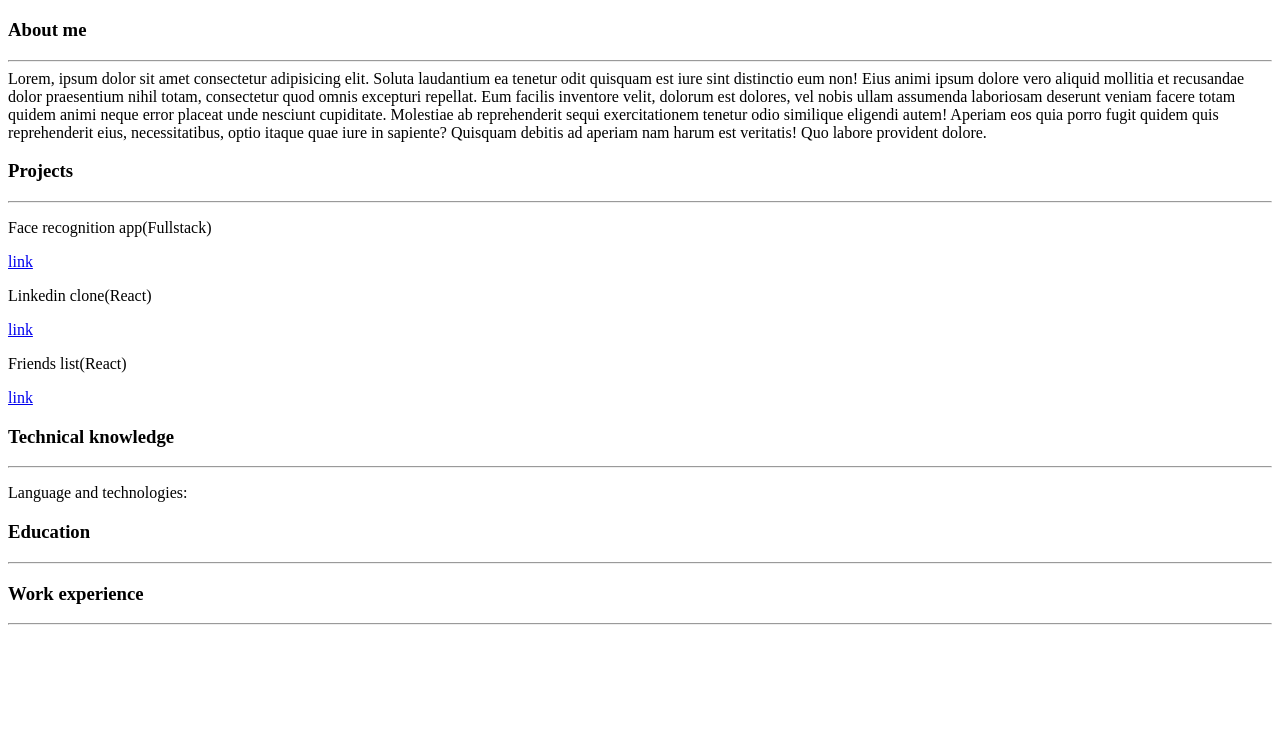
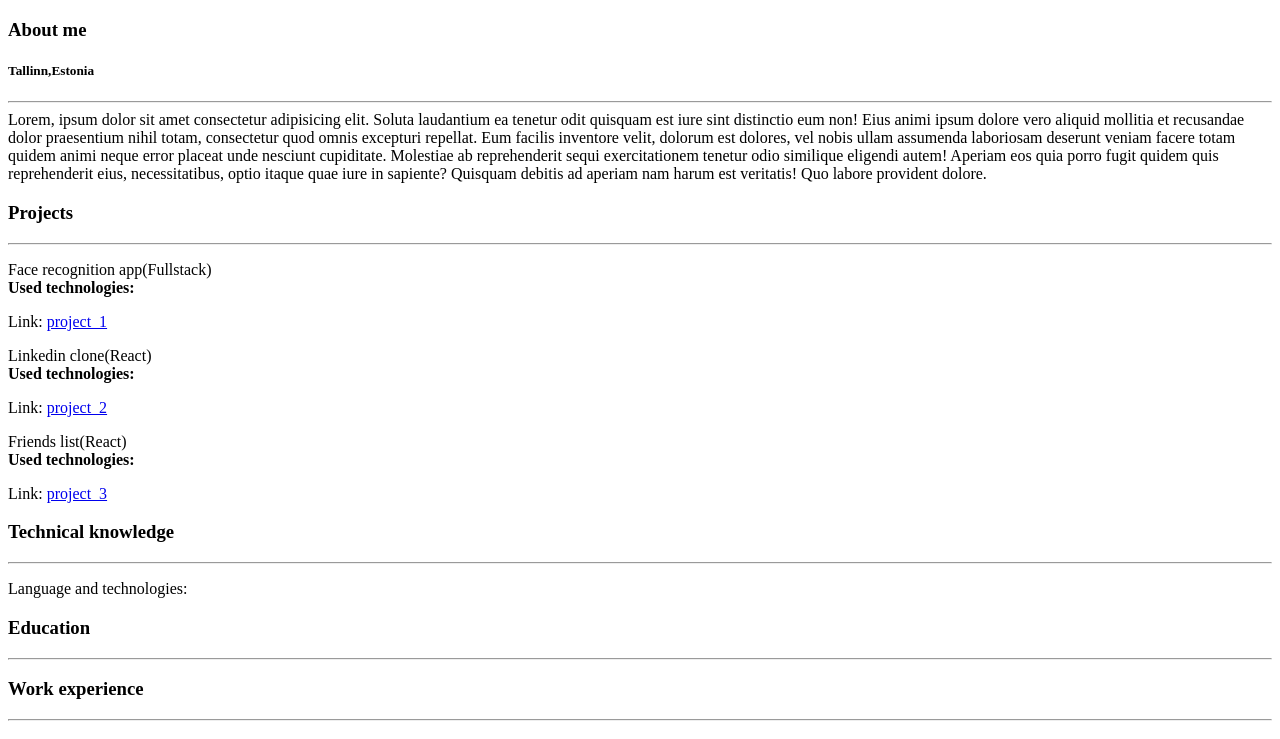
Before and after one commit to togzhankz/MyFirstTime, a plain HTML site: page index.html in a window 1280 px wide. Shown: the part 61-800 px from the top of the page. Drawn offline with Linux system fonts and the light colour scheme.

Commit message:
last commit for today!

```diff
--- a/index.html
+++ b/index.html
@@ -5,22 +5,29 @@
     <meta charset="UTF-8" />
     <meta http-equiv="X-UA-Compatible" content="IE=edge" />
     <meta name="viewport" content="width=device-width, initial-scale=1.0" />
-    <title>Document</title>
   </head>
   <body>
     <h1>Togzhan Khaval</h1>
     <h3>About me</h3>
+    <h5>Tallinn,Estonia</h5>
     <hr>
 Lorem, ipsum dolor sit amet consectetur adipisicing elit. Soluta laudantium ea tenetur odit quisquam est iure sint distinctio eum non! Eius animi ipsum dolore vero aliquid mollitia et recusandae dolor praesentium nihil totam, consectetur quod omnis excepturi repellat. Eum facilis inventore velit, dolorum est dolores, vel nobis ullam assumenda laboriosam deserunt veniam facere totam quidem animi neque error placeat unde nesciunt cupiditate. Molestiae ab reprehenderit sequi exercitationem tenetur odio similique eligendi autem! Aperiam eos quia porro fugit quidem quis reprehenderit eius, necessitatibus, optio itaque quae iure in sapiente? Quisquam debitis ad aperiam nam harum est veritatis! Quo labore provident dolore.
 
     <h3>Projects </h3>
     <hr>
-    <p>Face recognition app(Fullstack)</p>
-    <a href="https://www.youtube.com/watch?v=W3q8Od5qJio">link</a>
-    <p>Linkedin clone(React)</p>
-    <a href="https://www.youtube.com/watch?v=W3q8Od5qJio">link</a>
-    <p>Friends list(React)</p>
-    <a href="https://www.youtube.com/watch?v=W3q8Od5qJio">link</a>
+    <p>Face recognition app(Fullstack)
+        <br><strong>Used technologies:</strong>
+
+    </p>
+    <p>Link: <a href="https://www.youtube.com/watch?v=W3q8Od5qJio">project_1</a></p>
+    <p>Linkedin clone(React)
+        <br><strong>Used technologies:</strong>
+    </p>
+    <p>Link: <a href="https://www.youtube.com/watch?v=W3q8Od5qJio">project_2</a></p>
+    <p>Friends list(React)
+        <br><strong>Used technologies:</strong>
+    </p>
+    <p>Link: <a href="https://www.youtube.com/watch?v=W3q8Od5qJio">project_3</a></p>
     <h3>Technical knowledge</h3>
     <hr>
     <p>Language and technologies:</p>
```
